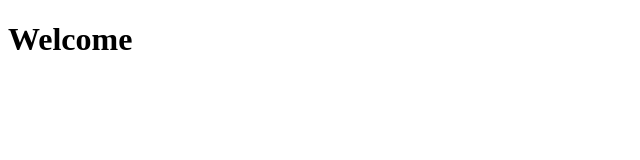
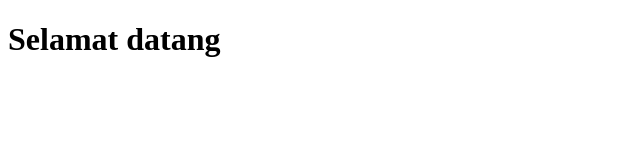
Before and after one commit to efnhdsh/Day1, a plain HTML site: page index.html in a window 1280 px wide. Shown: the whole page, without its empty margins (0-640 px from the left). Drawn offline with Linux system fonts and the light colour scheme.

Commit message:
second commit

```diff
--- a/index.html
+++ b/index.html
@@ -4,6 +4,6 @@
         <title>Website Ku</title>
     </head>
     <body>
-        <h1>Welcome</h1>
+        <h1>Selamat datang</h1>
     </body>
 </html>
```
